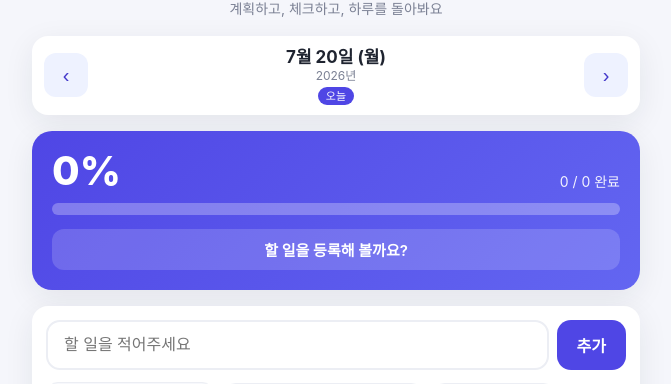
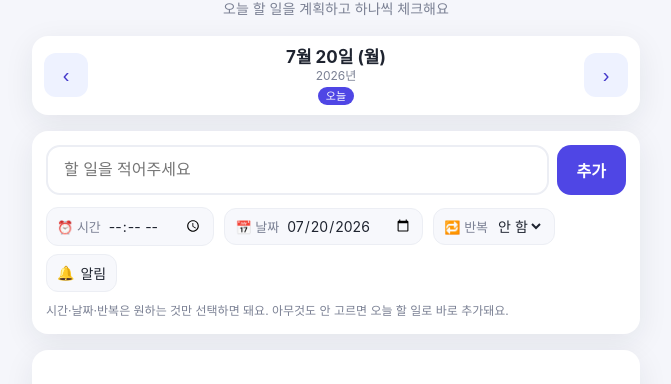
Before and after one commit to yksjw81-blip/ox-quiz-game, a plain HTML site: page todo/index.html in a window 1280 px wide. Shown: the part 83-467 px from the top of the page, without its empty margins (304-975 px from the left). Drawn offline with nearby package versions, Linux system fonts and the light colour scheme; no server answers.

Commit message:
Remove achievement-rate summary and daily evaluation from to-do app
Per user request: drop the percent/progress-bar/evaluation card and its
JS logic and CSS. Task add/check/delete and scheduling features unchanged.

Co-Authored-By: Claude Opus 4.8 <noreply@anthropic.com>

```diff
--- a/todo/index.html
+++ b/todo/index.html
@@ -60,22 +60,6 @@
     .datebar .today-badge {
       display: inline-block; font-size: 11px; background: var(--brand); color: #fff;
       border-radius: 999px; padding: 2px 8px; margin-top: 3px;
-    }
-
-    /* ===== 달성률 카드 ===== */
-    .summary {
-      background: linear-gradient(135deg, var(--brand) 0%, #6366f1 100%); color: #fff;
-      border-radius: 20px; padding: 20px; box-shadow: var(--shadow); margin-bottom: 16px;
-    }
-    .summary .row { display: flex; justify-content: space-between; align-items: flex-end; margin-bottom: 12px; }
-    .summary .percent { font-size: 40px; font-weight: 800; line-height: 1; }
-    .summary .count { font-size: 14px; opacity: 0.92; text-align: right; }
-    .bar { height: 12px; background: rgba(255, 255, 255, 0.28); border-radius: 999px; overflow: hidden; }
-    .bar > span { display: block; height: 100%; width: 0%; background: #fff; border-radius: 999px;
-      transition: width 0.5s cubic-bezier(0.2, 0.8, 0.2, 1); }
-    .summary .evaluation {
-      margin-top: 14px; font-size: 15px; font-weight: 600; background: rgba(255, 255, 255, 0.16);
-      padding: 10px 12px; border-radius: 12px; text-align: center;
     }
 
     /* ===== 입력 카드 ===== */
@@ -200,7 +184,7 @@
   <div class="wrap">
     <header>
       <h1>📋 오늘 할 일</h1>
-      <p class="subtitle">계획하고, 체크하고, 하루를 돌아봐요</p>
+      <p class="subtitle">오늘 할 일을 계획하고 하나씩 체크해요</p>
     </header>
 
     <!-- 날짜 이동 -->
@@ -212,16 +196,6 @@
         <div id="todayBadge"></div>
       </div>
       <button id="nextDay" aria-label="다음 날">›</button>
-    </div>
-
-    <!-- 달성률 요약 -->
-    <div class="summary">
-      <div class="row">
-        <div class="percent"><span id="percent">0</span>%</div>
-        <div class="count"><span id="doneCount">0</span> / <span id="totalCount">0</span> 완료</div>
-      </div>
-      <div class="bar"><span id="barFill"></span></div>
-      <div class="evaluation" id="evaluation">할 일을 등록해 볼까요?</div>
     </div>
 
     <!-- 입력 카드 -->
@@ -462,18 +436,6 @@
       }
     }
 
-    // ------- 평가 문구 -------
-    function evaluate(total, done) {
-      if (total === 0) return "할 일을 등록해 볼까요?";
-      var p = Math.round((done / total) * 100);
-      if (p === 100) return "🎉 완벽해요! 오늘 계획을 모두 해냈어요!";
-      if (p >= 80) return "👏 훌륭해요! 거의 다 해냈어요.";
-      if (p >= 60) return "👍 잘했어요! 좋은 하루였어요.";
-      if (p >= 40) return "💪 절반은 했어요. 조금만 더!";
-      if (p >= 1) return "🌱 시작이 반이에요. 내일은 더 잘할 수 있어요.";
-      return "😊 오늘은 쉬어가도 괜찮아요. 내일 다시 도전해요.";
-    }
-
     // ====================================================
     //  화면 그리기
     // ====================================================
@@ -485,13 +447,6 @@
         isSameDay(currentDate, new Date()) ? '<span class="today-badge">오늘</span>' : "";
 
       var total = todos.length;
-      var done = todos.filter(function (t) { return t.done; }).length;
-      var percent = total === 0 ? 0 : Math.round((done / total) * 100);
-      document.getElementById("percent").textContent = percent;
-      document.getElementById("doneCount").textContent = done;
-      document.getElementById("totalCount").textContent = total;
-      document.getElementById("barFill").style.width = percent + "%";
-      document.getElementById("evaluation").textContent = evaluate(total, done);
 
       var list = document.getElementById("list");
       list.innerHTML = "";
```
